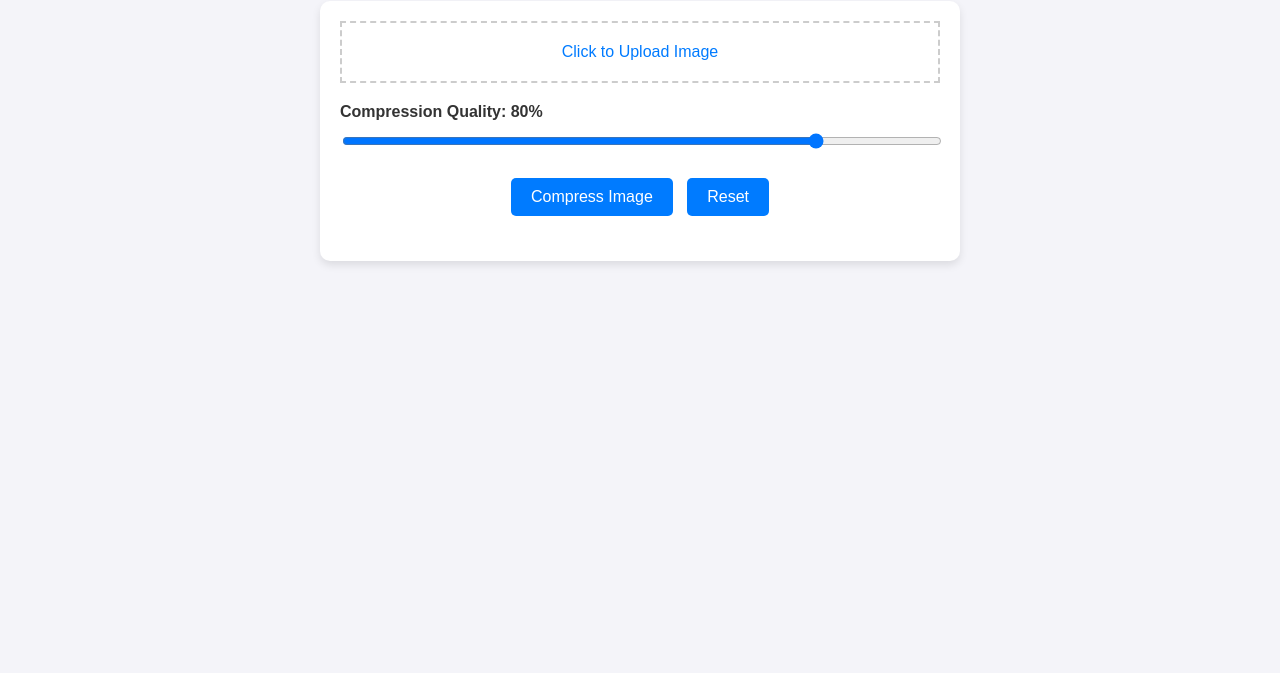
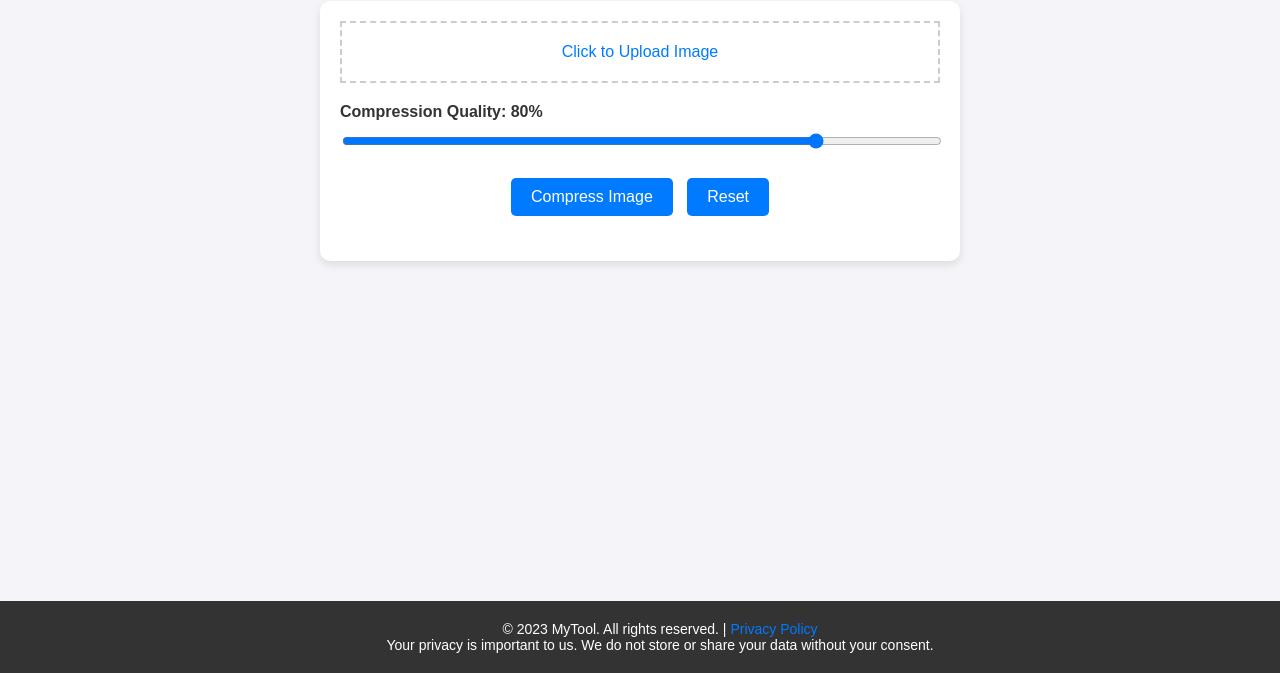
Before and after one commit to jaspreet55/myTool, a plain HTML site: page image-compression.html in a window 1280 px wide. Shown: the part 127-800 px from the top of the page. Drawn offline with Linux system fonts and the light colour scheme.

Commit message:
Update image-compression.html
design changes

```diff
--- a/image-compression.html
+++ b/image-compression.html
@@ -121,7 +121,10 @@
             color: white;
             padding: 20px;
             text-align: center;
-            margin-top: 40px;
+            width: 100%;
+            position: fixed; /* Fixed footer */
+            bottom: 0;
+            left: 0;
         }
 
         footer p {
@@ -297,7 +300,24 @@
             <a id="downloadLink" style="display: none;">Download Compressed Image</a>
         </div>
     </div>
+  <!-- Footer -->
+    <footer>
+        <p>
+            &copy; 2023 MyTool. All rights reserved. |
+            <a href="#privacy-policy">Privacy Policy</a>
+        </p>
+        <p>
+            Your privacy is important to us. We do not store or share your data without your consent.
+        </p>
+    </footer>
 
+    <script>
+        // Toggle Menu for Mobile
+        function toggleMenu() {
+            const menu = document.querySelector('.menu');
+            menu.classList.toggle('active');
+        }
+    </script>
     <script>
         // DOM Elements
         const fileInput = document.getElementById('fileInput');
```
